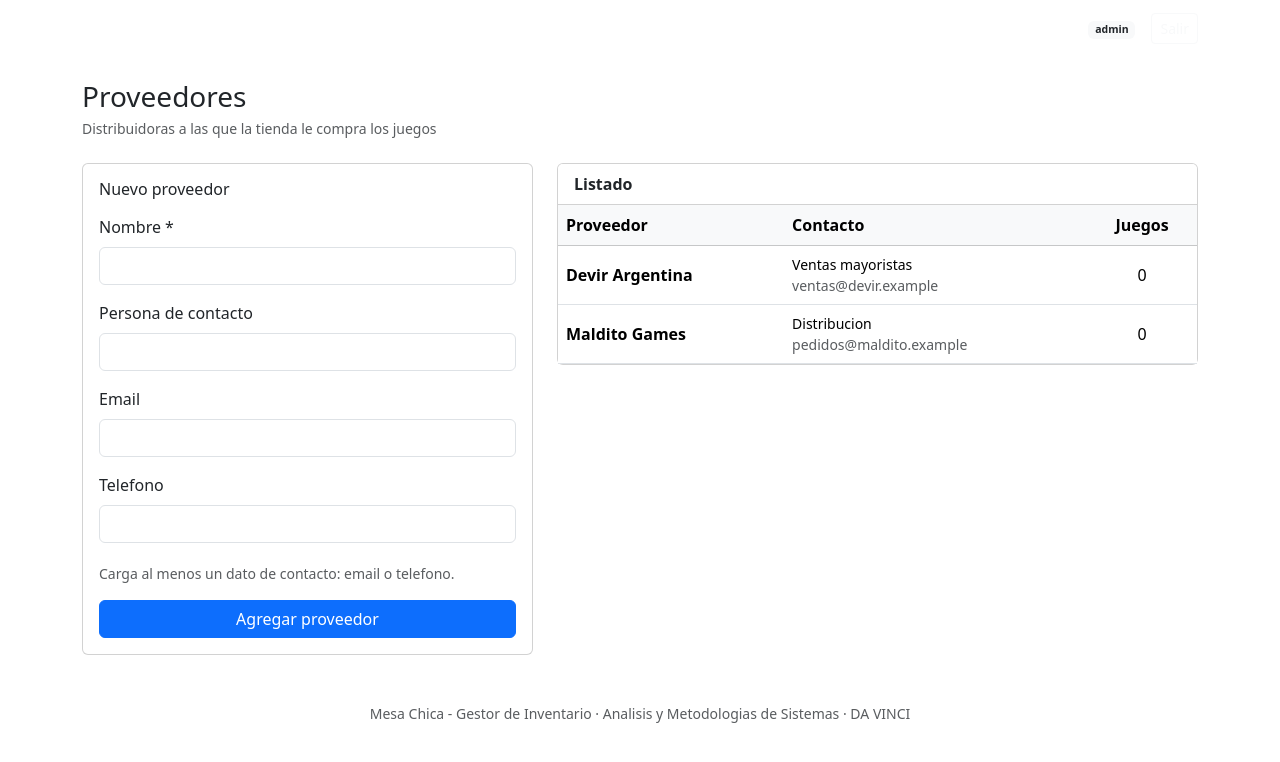
After one commit to lucaspenag/gestor-inventario-juegos, a Flask app: page /proveedores in a window 1280 px wide. The commit adds this page. Shown: the top 762 px of the page. Run offline with Flask 3, Linux system fonts and the light colour scheme; a user stored in the database is signed in; data comes from the database, SQL or seed files in the repository.

Commit message:
feat(inventario): alta y listado de proveedores

```diff
--- a/routes/inventario.py
+++ b/routes/inventario.py
@@ -13,7 +13,7 @@ from sqlalchemy.exc import IntegrityError, SQLAlchemyError
 
 from decoradores import admin_requerido
 from extensions import db
-from models import Juego, Proveedor
+from models import Juego, Movimiento, Proveedor
 
 inventario_bp = Blueprint("inventario", __name__)
 
@@ -114,11 +114,14 @@ def tablero():
         valorizado = sum(j.stock * j.precio for j in juegos_activos)
         a_reponer = [j for j in juegos_activos if j.necesita_reposicion]
         sin_stock = [j for j in juegos_activos if j.stock == 0]
+        ultimos = (
+            Movimiento.query.order_by(Movimiento.fecha.desc()).limit(8).all()
+        )
     except SQLAlchemyError as e:
         current_app.logger.error("Error al armar el tablero: %s", e)
         flash("No se pudo cargar el resumen del inventario.", "danger")
         total_juegos = unidades = valorizado = 0
-        a_reponer = sin_stock = []
+        a_reponer = sin_stock = ultimos = []
 
     return render_template(
         "tablero.html",
@@ -127,6 +130,7 @@ def tablero():
         valorizado=valorizado,
         a_reponer=a_reponer,
         sin_stock=sin_stock,
+        ultimos=ultimos,
     )
 
 
@@ -319,3 +323,52 @@ def dar_de_baja(juego_id):
     estado = "reactivo" if juego.activo else "dio de baja"
     flash(f"Se {estado} el juego {juego.nombre}.", "success")
     return redirect(url_for("inventario.listar_juegos"))
+
+
+@inventario_bp.route("/proveedores", methods=["GET", "POST"])
+@login_required
+@admin_requerido
+def proveedores():
+    if request.method == "POST":
+        nombre = (request.form.get("nombre") or "").strip()
+        contacto = (request.form.get("contacto") or "").strip() or None
+        email = (request.form.get("email") or "").strip() or None
+        telefono = (request.form.get("telefono") or "").strip() or None
+
+        if not nombre:
+            flash("El nombre del proveedor es obligatorio.", "warning")
+        elif not (email or telefono):
+            flash("Carga al menos un dato de contacto: email o telefono.", "warning")
+        else:
+            try:
+                existente = Proveedor.query.filter(
+                    db.func.lower(Proveedor.nombre) == nombre.lower()
+                ).first()
+                if existente:
+                    flash(f"El proveedor {nombre} ya esta registrado.", "warning")
+                else:
+                    db.session.add(
+                        Proveedor(
+                            nombre=nombre,
+                            contacto=contacto,
+                            email=email,
+                            telefono=telefono,
+                        )
+                    )
+                    db.session.commit()
+                    flash(f"Se agrego el proveedor {nombre}.", "success")
+            except SQLAlchemyError as e:
+                db.session.rollback()
+                current_app.logger.error("Error al guardar el proveedor: %s", e)
+                flash("No se pudo guardar el proveedor.", "danger")
+
+        return redirect(url_for("inventario.proveedores"))
+
+    try:
+        listado = Proveedor.query.order_by(Proveedor.nombre).all()
+    except SQLAlchemyError as e:
+        current_app.logger.error("Error al listar proveedores: %s", e)
+        flash("No se pudo cargar la lista de proveedores.", "danger")
+        listado = []
+
+    return render_template("proveedores.html", proveedores=listado)
--- a/templates/base.html
+++ b/templates/base.html
@@ -30,6 +30,12 @@
                 {% if current_user.es_admin %}
                 <li class="nav-item">
                     <a class="nav-link" href="{{ url_for('reportes.periodo') }}">Reportes</a>
+                </li>
+                <li class="nav-item dropdown">
+                    <a class="nav-link dropdown-toggle" href="#" data-bs-toggle="dropdown">Administracion</a>
+                    <ul class="dropdown-menu">
+                        <li><a class="dropdown-item" href="{{ url_for('inventario.proveedores') }}">Proveedores</a></li>
+                    </ul>
                 </li>
                 {% endif %}
             </ul>
--- /dev/null
+++ b/templates/proveedores.html
@@ -0,0 +1,68 @@
+{% extends "base.html" %}
+{% block titulo %}Proveedores - {{ nombre_sistema }}{% endblock %}
+
+{% block contenido %}
+<h1 class="h3 mb-1">Proveedores</h1>
+<p class="text-muted small mb-4">Distribuidoras a las que la tienda le compra los juegos</p>
+
+<div class="row g-4">
+    <div class="col-lg-5">
+        <form method="POST" class="card card-body" novalidate>
+            <h2 class="h6 mb-3">Nuevo proveedor</h2>
+            <div class="mb-3">
+                <label for="nombre" class="form-label">Nombre *</label>
+                <input type="text" class="form-control" id="nombre" name="nombre" required>
+            </div>
+            <div class="mb-3">
+                <label for="contacto" class="form-label">Persona de contacto</label>
+                <input type="text" class="form-control" id="contacto" name="contacto">
+            </div>
+            <div class="mb-3">
+                <label for="email" class="form-label">Email</label>
+                <input type="email" class="form-control" id="email" name="email">
+            </div>
+            <div class="mb-3">
+                <label for="telefono" class="form-label">Telefono</label>
+                <input type="text" class="form-control" id="telefono" name="telefono">
+            </div>
+            <div class="form-text mb-3">Carga al menos un dato de contacto: email o telefono.</div>
+            <button type="submit" class="btn btn-primary">Agregar proveedor</button>
+        </form>
+    </div>
+
+    <div class="col-lg-7">
+        <div class="card">
+            <div class="card-header bg-white"><strong>Listado</strong></div>
+            {% if proveedores %}
+            <div class="table-responsive">
+                <table class="table align-middle mb-0">
+                    <thead class="table-light">
+                        <tr>
+                            <th>Proveedor</th>
+                            <th>Contacto</th>
+                            <th class="text-center">Juegos</th>
+                        </tr>
+                    </thead>
+                    <tbody>
+                        {% for p in proveedores %}
+                        <tr>
+                            <td class="fw-semibold">{{ p.nombre }}</td>
+                            <td class="small">
+                                {{ p.contacto or '-' }}<br>
+                                <span class="text-muted">{{ p.email or p.telefono or '' }}</span>
+                            </td>
+                            <td class="text-center">{{ p.juegos|length }}</td>
+                        </tr>
+                        {% endfor %}
+                    </tbody>
+                </table>
+            </div>
+            {% else %}
+            <div class="card-body">
+                <p class="text-muted small mb-0">Todavia no hay proveedores cargados.</p>
+            </div>
+            {% endif %}
+        </div>
+    </div>
+</div>
+{% endblock %}
```
